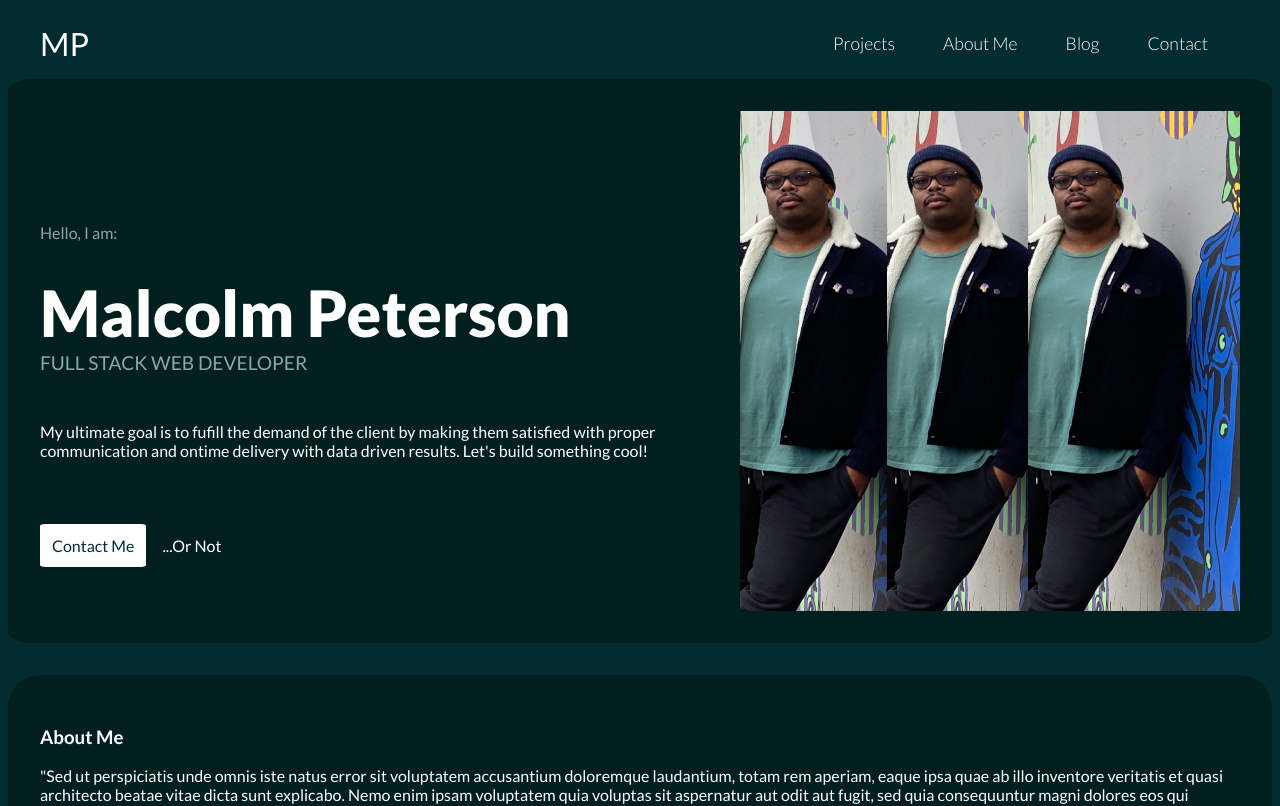
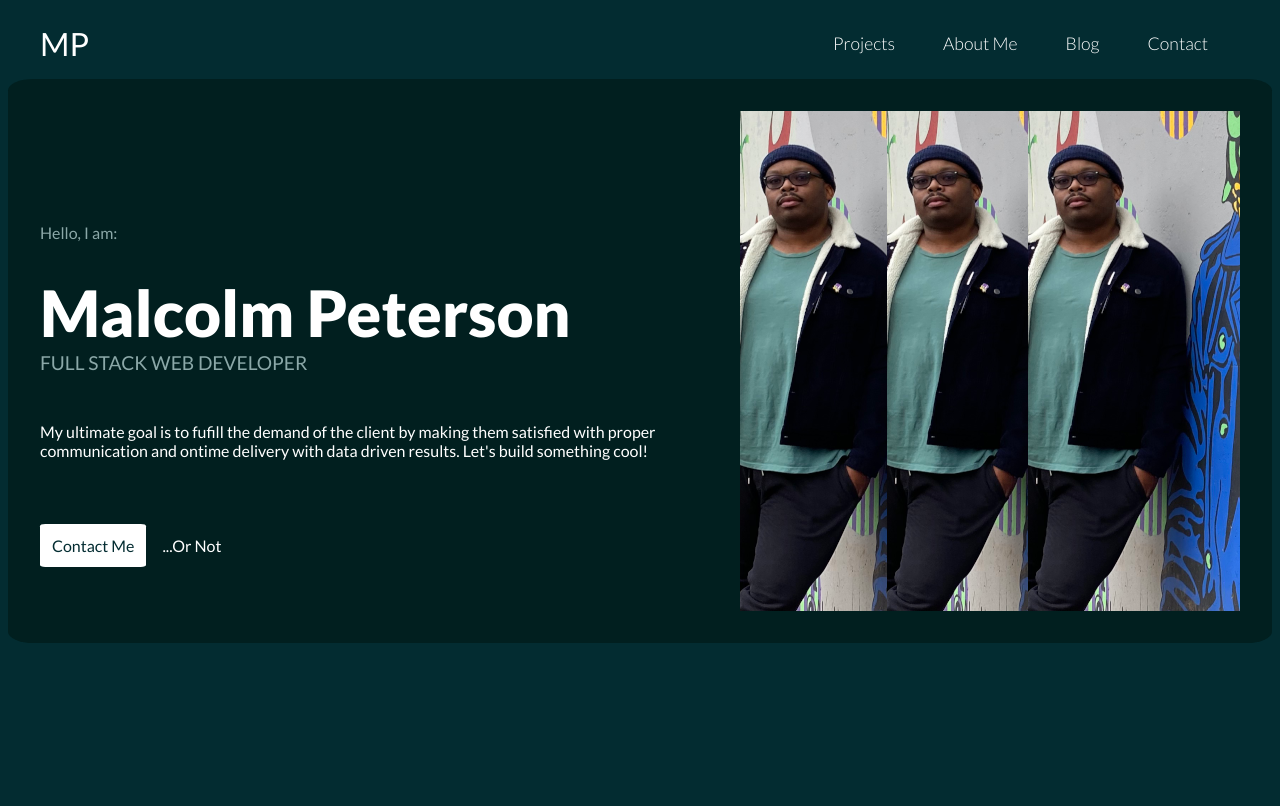
Before and after one commit to swimtrunks/personalpage-malcolm, a React (Create React App) app: page / in a window 1280 px wide. Shown: the top 806 px of the page. Built offline with nearby package versions, Linux system fonts and the light colour scheme.

Commit message:
cleaning router
display nothing on homepage on initial load.

```diff
--- a/src/App.js
+++ b/src/App.js
@@ -1,4 +1,4 @@
-import {BrowserRouter as Router, Route, Switch} from "react-router-dom";
+import { BrowserRouter as Router, Route, Switch } from "react-router-dom";
 import logo from "./logo.png";
 import "./App.css";
 import About from "./components/aboutme";
@@ -17,7 +17,7 @@ function App() {
             <a href="/portfolio" alt="header link">
               Projects
             </a>
-          <a href="/" alt="header link">
+            <a href="/about" alt="header link">
               About Me
             </a>
             <a href="/" alt="header link">
@@ -43,8 +43,8 @@ function App() {
               <br />
               <span id="intro_text">
                 My ultimate goal is to fufill the demand of the client by making
-              them satisfied with proper communication and ontime delivery with
-              data driven results. Let's build something cool!
+                them satisfied with proper communication and ontime delivery
+                with data driven results. Let's build something cool!
               </span>
             </p>
             <container>
@@ -55,11 +55,12 @@ function App() {
           <img src={logo} alt="placeholder"></img>
         </container>
         <Switch>
-        <Route exact path='/'>
-          <About />
+          <Route exact path="/"></Route>
+          <Route path="/contact">
             <Contact />
           </Route>
-        <Route path="/contact">
+          <Route path="/about">
+            <About />
             <Contact />
           </Route>
           <Route path="/portfolio">
```
Lines whose indentation alone changed are shown as unchanged.
